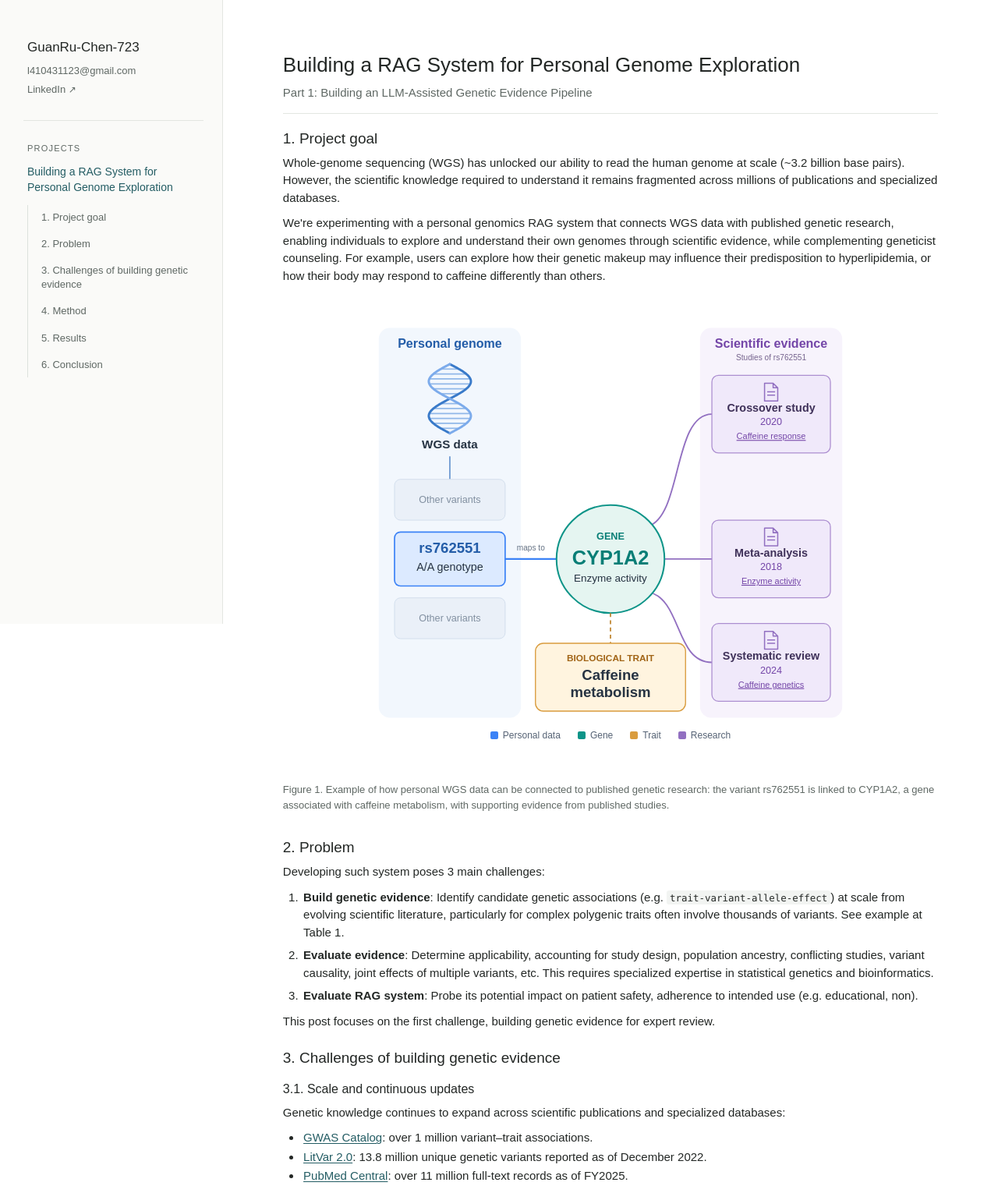
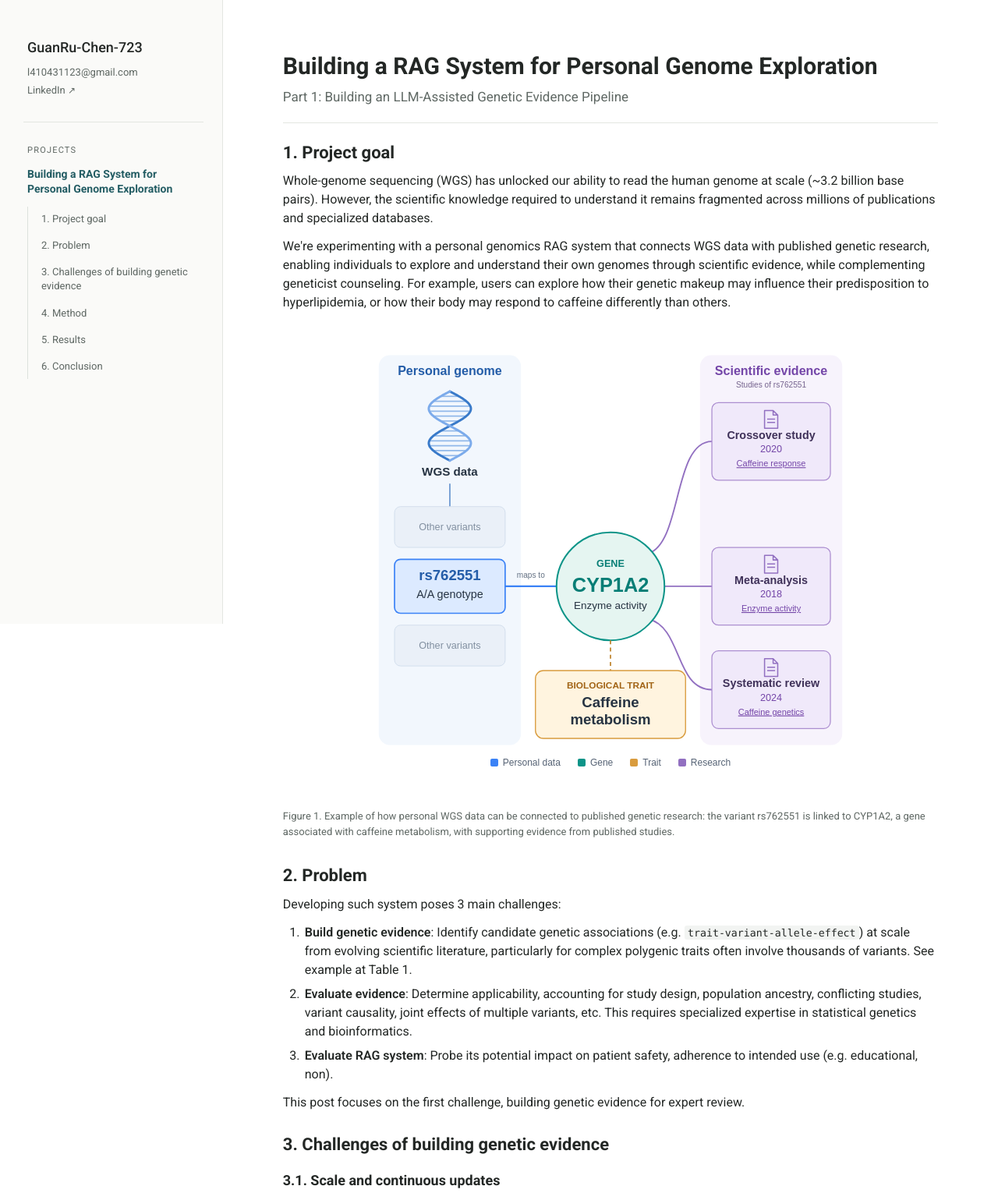
Before and after one commit to r09246006/blog, a plain HTML site: page index.html in a window 1280 px wide. Shown: the top 1530 px of the page at 78% size. Drawn offline with Linux system fonts and the light colour scheme.

Commit message:
Add files via upload

```diff
--- a/index.html
+++ b/index.html
@@ -5,7 +5,7 @@
   <meta name="viewport" content="width=device-width, initial-scale=1">
   <title>Building a RAG System for Personal Genome Exploration | GuanRu-Chen-723</title>
   <meta name="description" content="Building a RAG System for Personal Genome Exploration">
-  <link rel="stylesheet" href="style.css?v=441b1c1cd745">
+  <link rel="stylesheet" href="style.css?v=7a4d23f3c26b">
   <script src="navigation.js" defer></script>
 </head>
 <body>
--- a/style.css
+++ b/style.css
@@ -1,4 +1,5 @@
-/* Personal blog - compact Arial typography */
+/* Personal blog - Roboto typography */
+@import url("https://fonts.googleapis.com/css2?family=Roboto:wght@400;500;600;700&display=swap");
 :root {
   color-scheme: light;
   --paper: #fff;
@@ -8,8 +9,8 @@
   --line: #e3e6e1;
   --accent: #245d64;
   --active-bg: #edf3f1;
-  --sans: Arial, sans-serif;
-  --serif: Arial, sans-serif;
+  --sans: "Roboto", Arial, sans-serif;
+  --serif: "Roboto", Arial, sans-serif;
 }
 *, *::before, *::after { box-sizing: border-box; }
 html { scroll-behavior: smooth; }
@@ -22,42 +23,42 @@ a:focus-visible, button:focus-visible, .table-scroll:focus-visible { outline: 2p
 .layout { display: grid; grid-template-columns: 286px minmax(0, 1fr); min-height: 100vh; }
 .sidebar { position: sticky; top: 0; height: 100vh; height: 100dvh; overflow-y: auto; padding: 50px 24px 32px 30px; background: var(--rail); border-right: 1px solid var(--line); }
 .profile { padding: 0 5px 29px; border-bottom: 1px solid var(--line); }
-.name { font-size: 17px; font-weight: 400; letter-spacing: normal; margin-bottom: 9px; line-height: 1.25; }
+.name { font-size: 18px; font-weight: 500; letter-spacing: normal; margin-bottom: 9px; line-height: 1.25; }
 .contact { display: block; width: fit-content; max-width: 100%; overflow-wrap: anywhere; color: var(--muted); font-size: 13px; line-height: 1.65; text-decoration: none; }
 .contact:hover { color: var(--accent); text-decoration: underline; }
 .linkedin { margin-top: 2px; }
 .linkedin span { font-size: 12px; }
 .nav-heading { margin: 29px 5px 15px; color: var(--muted); font-size: 11px; font-weight: 400; letter-spacing: .11em; text-transform: uppercase; }
 .project-group + .project-group { margin-top: 26px; padding-top: 21px; border-top: 1px solid var(--line); }
-.project-link { display: block; padding: 0 5px; color: var(--ink); font-weight: 400; font-size: 14px; line-height: 1.4; text-decoration: none; }
+.project-link { display: block; padding: 0 5px; color: var(--ink); font-weight: 700; font-size: 14px; line-height: 1.4; text-decoration: none; }
 .project-link:hover { color: var(--accent); }
 .project-link[aria-current="page"] { color: var(--accent); }
 .section-list { list-style: none; margin: 12px 0 0 5px; padding: 0 0 0 9px; border-left: 1px solid #dce2dd; }
 .section-list li { margin: 2px 0; }
 .section-link { display: block; position: relative; padding: 7px 8px; font-size: 13px; font-weight: 400; line-height: 1.4; color: var(--muted); border-radius: 3px; text-decoration: none; }
 .section-link:hover { color: var(--accent); background: var(--active-bg); }
-.section-link[aria-current="location"] { color: var(--accent); background: var(--active-bg); font-weight: 400; }
+.section-link[aria-current="location"] { color: var(--accent); background: var(--active-bg); font-weight: 600; }
 .section-link[aria-current="location"]::before { content: ""; position: absolute; left: -10px; top: 5px; bottom: 5px; width: 2px; background: var(--accent); }
 .mobile-toggle { display: none; }
 .main-content { min-width: 0; padding: 67px clamp(32px, 6vw, 106px) 100px; }
 .main-content:focus { outline: none; }
 .article { max-width: 850px; margin: 0 auto; }
-.article-header { padding-bottom: 16px; border-bottom: 1px solid var(--line); margin-bottom: 20px; }
-h1, h2, h3, h4, h5, h6 { font-family: var(--sans); font-weight: 400; letter-spacing: normal; line-height: 1.28; }
-h1 { font-size: 26px; font-weight: 400; line-height: 1.25; letter-spacing: normal; margin: 0; max-width: 820px; text-wrap: balance; }
-.subtitle { margin: 8px 0 0; font-family: var(--sans); font-size: 15px; font-weight: 400; line-height: 1.4; color: var(--muted); }
-.article-body { font-family: var(--sans); font-size: 15px; line-height: 1.5; overflow-wrap: break-word; }
-.article-body h2 { font-size: 19px; font-weight: 500; margin: 24px 0 8px; }
+.article-header { padding-bottom: 20px; border-bottom: 1px solid var(--line); margin-bottom: 24px; }
+h1, h2, h3, h4, h5, h6 { font-family: var(--sans); font-weight: 700; letter-spacing: normal; line-height: 1.28; }
+h1 { font-size: 30px; font-weight: 700; line-height: 1.2; letter-spacing: normal; margin: 0; max-width: 820px; text-wrap: balance; }
+.subtitle { margin: 10px 0 0; font-family: var(--sans); font-size: 17px; font-weight: 400; line-height: 1.4; color: var(--muted); }
+.article-body { font-family: var(--sans); font-size: 16px; line-height: 1.5; overflow-wrap: break-word; }
+.article-body h2 { font-size: 22px; font-weight: 700; margin: 28px 0 10px; }
 .article-body h2:first-child { margin-top: 0; }
-.article-body h3 { font-size: 16px; font-weight: 500; margin: 18px 0 8px; }
-.article-body h4, .article-body h5, .article-body h6 { font-size: 15px; font-weight: 500; margin: 14px 0 6px; }
+.article-body h3 { font-size: 18px; font-weight: 700; margin: 20px 0 8px; }
+.article-body h4, .article-body h5, .article-body h6 { font-size: 16px; font-weight: 700; margin: 16px 0 8px; }
 .article-body h2, .article-body h3, .article-body h4, #project-title { scroll-margin-top: 28px; }
-.article-body p { margin: 0 0 10px; }
-.article-body ul, .article-body ol { margin: 0 0 10px; padding-left: 1.6em; }
+.article-body p { margin: 0 0 12px; }
+.article-body ul, .article-body ol { margin: 0 0 12px; padding-left: 1.6em; }
 .article-body li { padding-left: .15em; margin: 2px 0; }
 .article-body li > p { margin-bottom: 7px; }
 .article-body li > ul, .article-body li > ol { margin: 7px 0 9px; }
-.article-body strong { font-weight: 700; }
+.article-body strong, .article-body b { font-weight: 600; }
 .article-body code { font-family: ui-monospace, SFMono-Regular, Consolas, monospace; font-size: .83em; padding: .14em .32em; background: #f2f4f2; border-radius: 3px; overflow-wrap: anywhere; }
 .article-body pre { overflow: auto; background: #f2f4f2; padding: 14px; font-size: 14px; }
 .article-body pre code { padding: 0; }
@@ -71,7 +72,7 @@ figcaption { font-family: var(--sans); font-size: 13px; line-height: 1.55; color
 figcaption em { font-style: normal; }
 .table-scroll { margin: 17px 0 20px; overflow-x: auto; border-bottom: 1px solid var(--line); }
 table { width: 100%; border-collapse: collapse; font: 13px/1.5 var(--sans); font-variant-numeric: tabular-nums; color: var(--ink); text-align: left; }
-th { background: #f4f6f4; font-weight: 650; }
+th { background: #f4f6f4; font-weight: 700; }
 th, td { padding: 11px 12px; vertical-align: top; border-bottom: 1px solid var(--line); }
 th:first-child, td:first-child { padding-left: 10px; }
 tbody tr:last-child td { border-bottom: 0; }
@@ -100,12 +101,12 @@ th[style*="right"], td[style*="right"] { white-space: nowrap; }
   .section-list { margin-left: 0; }
   .main-content { padding: 37px 22px 65px; }
   .article { max-width: 650px; }
-  h1 { font-size: 24px; text-wrap: initial; }
-  .subtitle { font-size: 15px; margin-top: 8px; }
+  h1 { font-size: 26px; text-wrap: initial; }
+  .subtitle { font-size: 16px; margin-top: 8px; }
   .article-header { padding-bottom: 16px; margin-bottom: 20px; }
-  .article-body { font-size: 15px; line-height: 1.5; }
-  .article-body h2 { font-size: 18px; margin-top: 24px; }
-  .article-body h3 { font-size: 16px; }
+  .article-body { font-size: 16px; line-height: 1.5; }
+  .article-body h2 { font-size: 20px; margin-top: 24px; }
+  .article-body h3 { font-size: 18px; }
   .article-body h2, .article-body h3, .article-body h4, #project-title { scroll-margin-top: 14px; }
   table { min-width: 480px; }
   th, td { padding: 9px 10px; }
```
